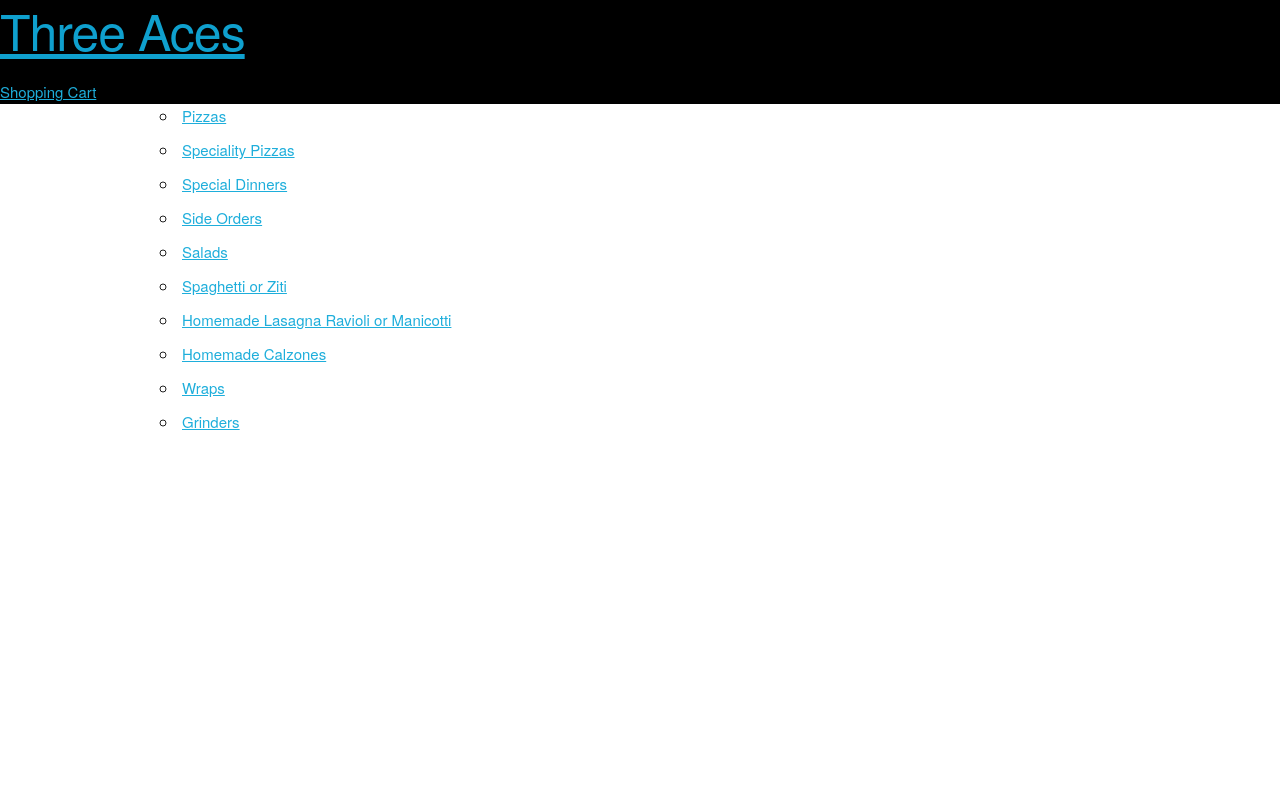
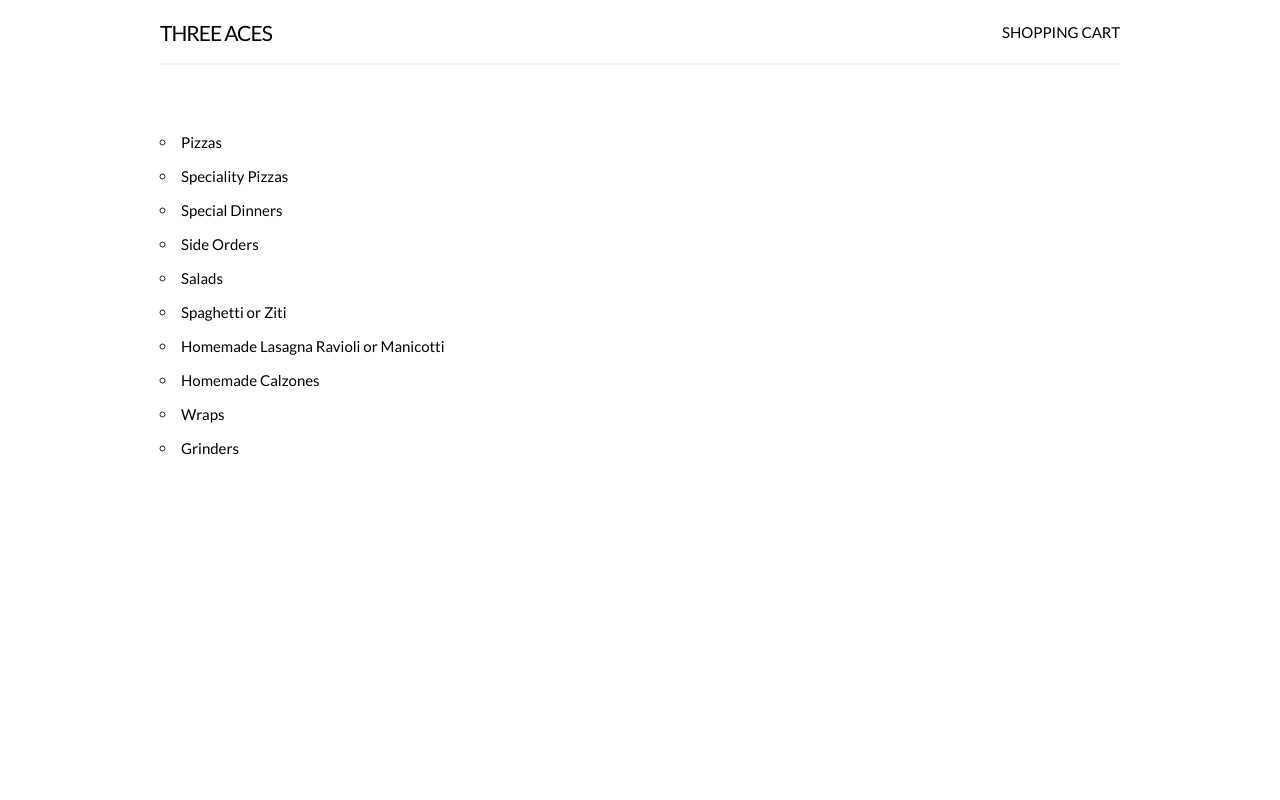
Before and after one commit to nelsonreitz/pizzaml, a PHP site: page / in a window 1280 px wide. Run offline with PHP 8.4, Linux system fonts and the light colour scheme.

Commit message:
Header CSS

```diff
--- a/public/css/style.css
+++ b/public/css/style.css
@@ -1,4 +1,56 @@
+html {
+    box-sizing: border-box;
+}
+
+*, *:before, *:after {
+    box-sizing: inherit;
+}
+
+html, body {
+    height: 100%;
+}
+
+body {
+    font-family: "Lato", "HelveticaNeue", "Helvetica Neue", Helvetica, Arial, sans-serif;
+    padding-top: 130px;
+    overflow-y: scroll;
+}
+
+a {
+    text-decoration: none;
+    color: black;
+}
+
+/* header */
+
 .header {
-    background-color: black;
+    height: 65px;
     width: 100%;
+    position: fixed;
+    z-index: 999;
+    top: 0;
+    margin-bottom: 65px;
 }
+
+.header .container {
+    height: 100%;
+    border-bottom: 2px #f5f5f5 solid;
+}
+
+.site-title, .cartlink {
+    float: left;
+    margin: 0;
+    display: block;
+    height: 100%;
+    font-size: 21px;
+    line-height: 25px;
+    font-weight: 400;
+    text-transform: uppercase;
+    padding: 20px 0;
+}
+
+.cartlink {
+    position: absolute;
+    right: 0;
+    font-size: 15px;
+}
--- a/views/header.php
+++ b/views/header.php
@@ -12,6 +12,8 @@
         <title>Three Aces</title>
     <?php endif ?>
 
+    <link href='http://fonts.googleapis.com/css?family=Lato:300,400,700' rel='stylesheet' type='text/css'>
+
     <link rel="stylesheet" href="../css/normalize.css">
     <link rel="stylesheet" href="../css/skeleton.css">
     <link rel="stylesheet" href="../css/style.css">
@@ -20,8 +22,10 @@
   <body>
 
     <header class="header" role="banner">
-      <h1 class="site-title"><a href="/">Three Aces</a></h1>
-      <a href="/cart.php">Shopping Cart</a>
+      <div class="container">
+        <h1 class="site-title"><a href="/">Three Aces</a></h1>
+        <a class="cartlink" href="/cart.php">Shopping Cart</a>
+      </div><!-- .container -->
     </header>
 
     <div class="container">
```
